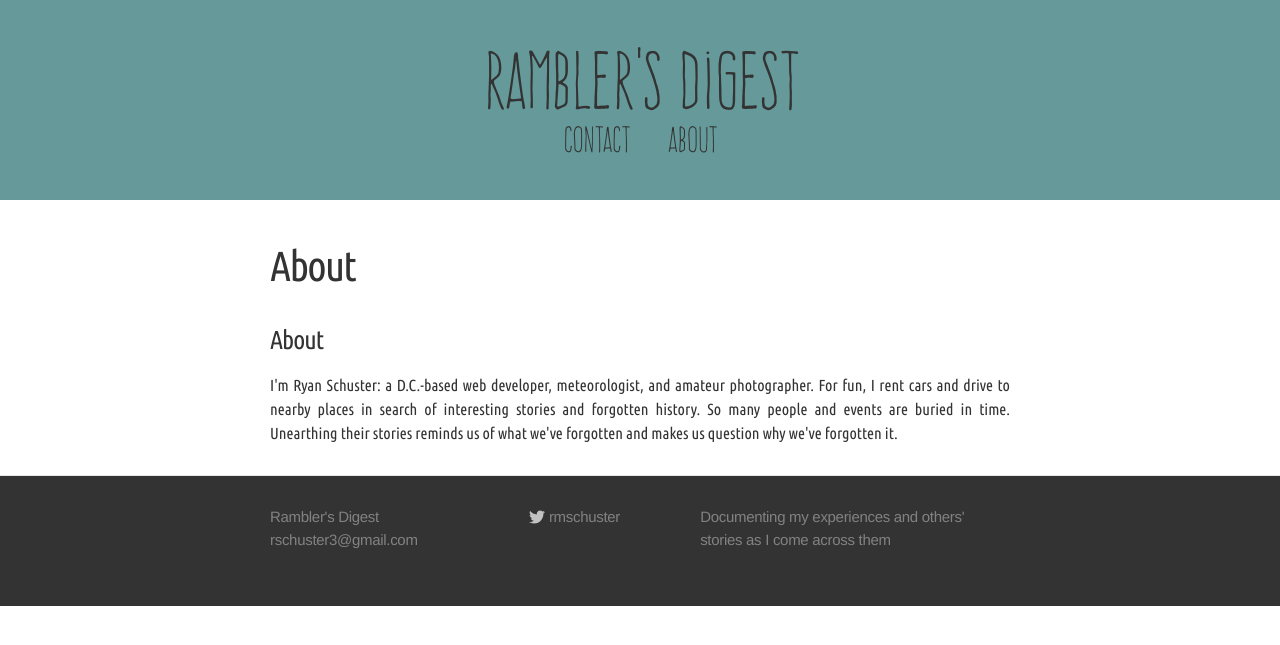
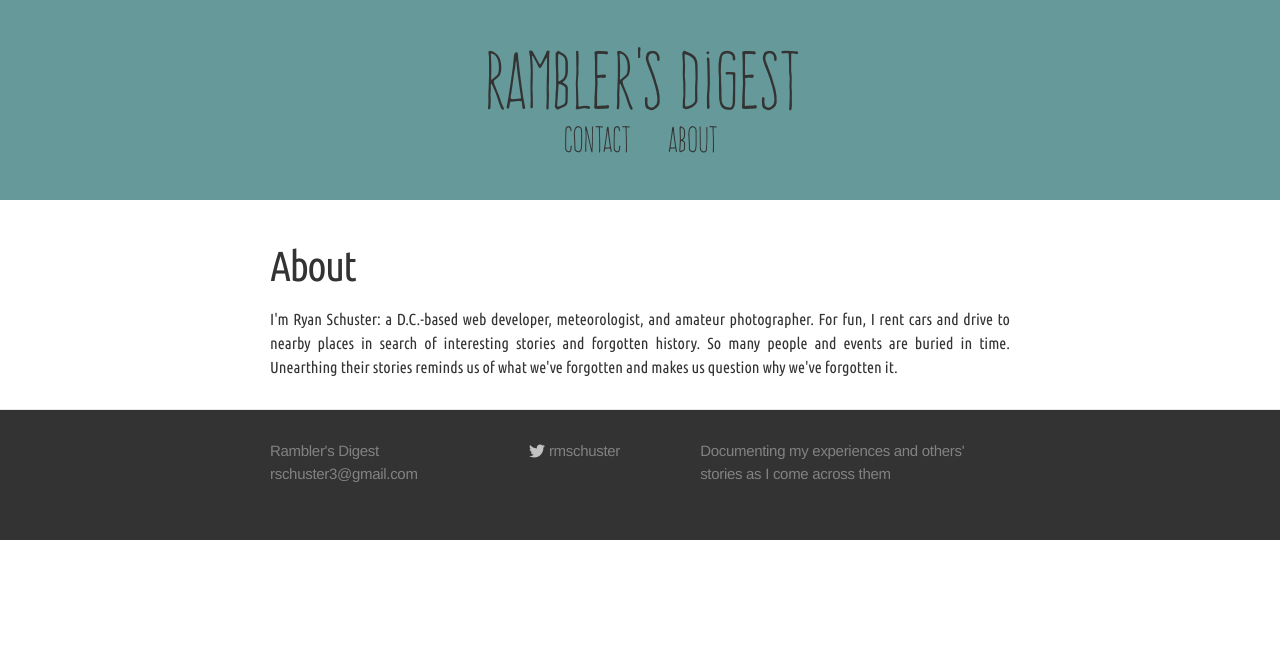
Before and after one commit to rschuster3/keep_trackin, a Jekyll site: the page built from about/index.html, in a window 1280 px wide. Shown: the top 645 px of the page. Built offline with Jekyll 4.4.1, drawn with Linux system fonts in a browser that asks for light colours; nearby versions of some CDN libraries.

Commit message:
getting rid of extraneous about header, getting CNAME file started up

```diff
--- /dev/null
+++ b/CNAME
@@ -0,0 +1 @@
+ramblersdigest.com
--- a/about/index.html
+++ b/about/index.html
@@ -2,8 +2,6 @@
 layout: page
 title: About
 ---
-  <h3>About</h3>
-
   <article class="post-content">
   <p>I'm Ryan Schuster: a D.C.-based web developer, meteorologist, and amateur photographer. For fun, I rent cars and drive to nearby places in search
      of interesting stories and forgotten history. So many people and events are buried in time. Unearthing their stories reminds us of what we've
```
